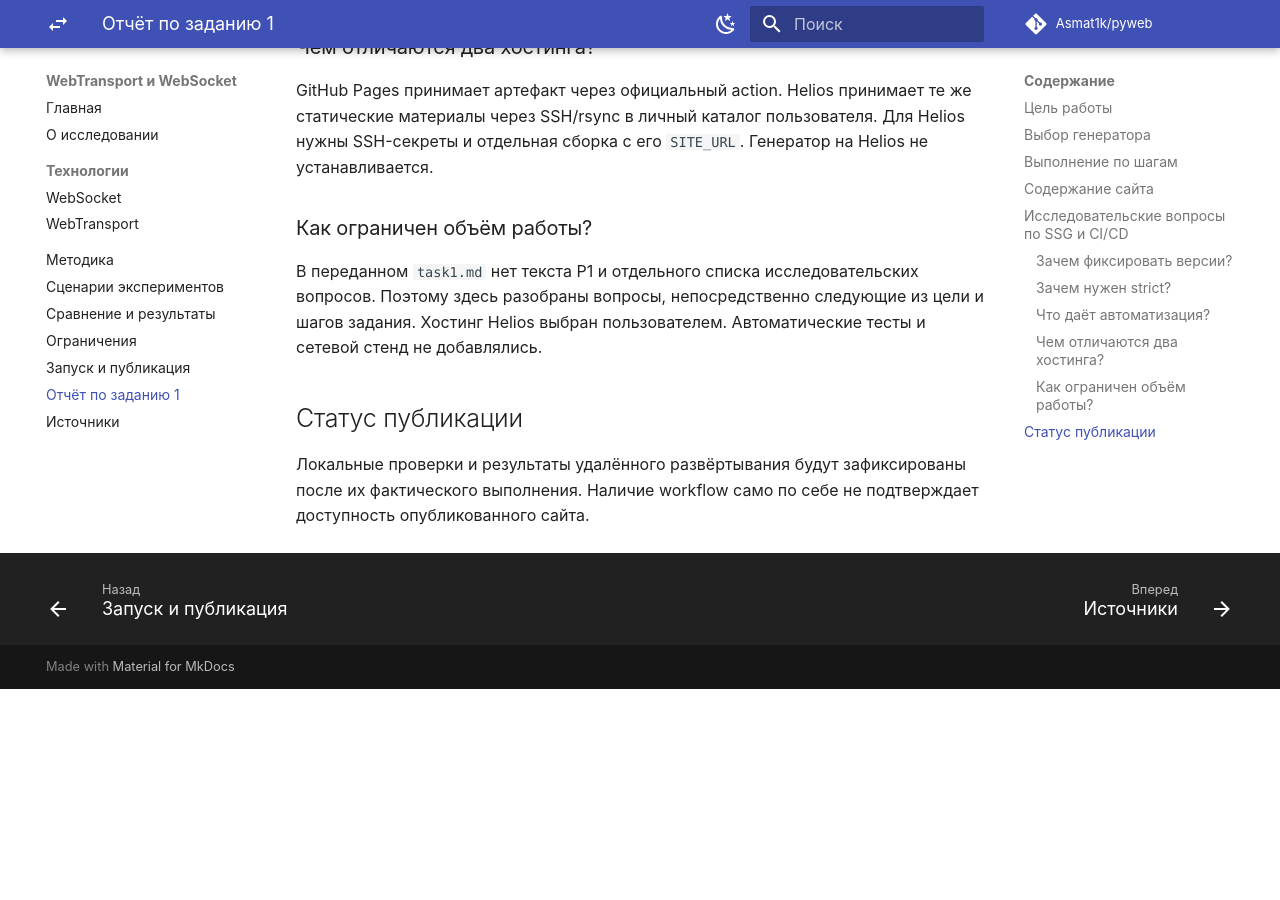
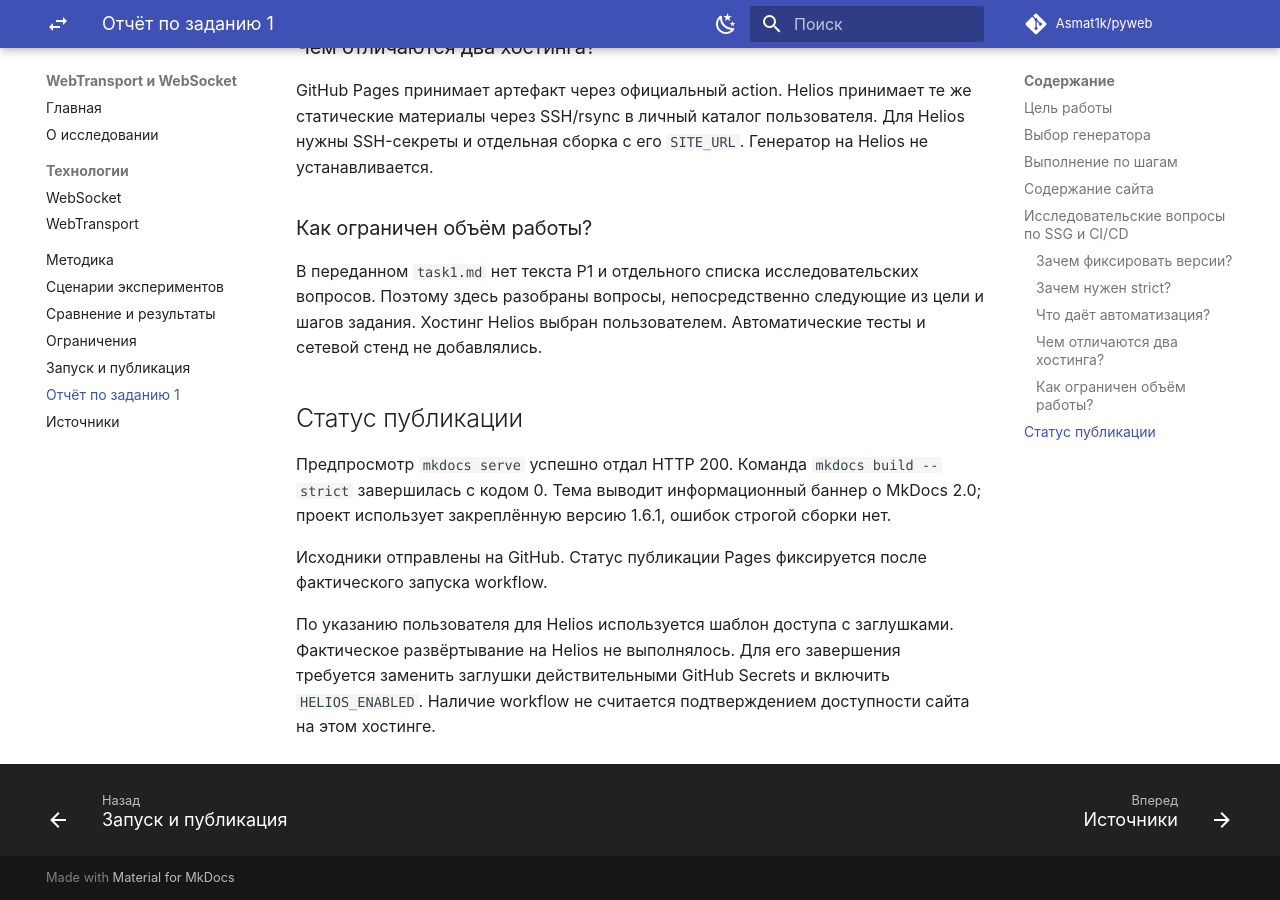
Before and after one commit to Asmat1k/pyweb, an MkDocs documentation site: the page built from docs/report.md, in a window 1280 px wide and 900 px high, scrolled down 2515 px. Built offline with MkDocs 1.6.1 and Material for MkDocs 9.7.7, drawn with Linux system fonts in a browser that asks for light colours; comment, search, counter and statistics services are not loaded; before the commit the page ends 3204 px from its top, so only the background shows below that; some of the changed text lies outside the part shown.

Commit message:
Configure strict builds and deployment to Pages and Helios

```diff
--- a/docs/report.md
+++ b/docs/report.md
@@ -34,8 +34,8 @@
 | 4. Зависимости и исключения | Точные версии закреплены в `requirements.txt`, добавлен `.gitignore` | Окружение, сборки и кэш исключены из Git |
 | 5. SSG и каркас | Установлены MkDocs и Material, выполнен `mkdocs new .` | Написаны 11 страниц и настроена навигация |
 | 6. Локальная сборка | Выполнены `mkdocs serve` и `mkdocs build --strict` | Предпросмотр HTTP 200, строгая сборка: exit code 0 |
-| 7. GitHub | Используется существующий remote `Asmat1k/pyweb` | Отправка исходников ожидает выполнения |
-| 8. GitHub Actions | Публикация через GitHub Pages и Helios | Настройка ожидает выполнения |
+| 7. GitHub | Исходники отправлены в `Asmat1k/pyweb`, ветка `main` | Первый коммит `5a98204` |
+| 8. GitHub Actions | Добавлены `pages.yml` и `helios.yml` | Проверка запуска Pages ожидается; Helios подготовлен с заглушками |
 
 Подробные команды для воспроизведения — в [инструкции](running.md).
 
@@ -88,6 +88,14 @@
 
 ## Статус публикации
 
-Локальные проверки и результаты удалённого развёртывания будут зафиксированы
-после их фактического выполнения. Наличие workflow само по себе не подтверждает
-доступность опубликованного сайта.
+Предпросмотр `mkdocs serve` успешно отдал HTTP 200. Команда
+`mkdocs build --strict` завершилась с кодом 0. Тема выводит информационный баннер
+о MkDocs 2.0; проект использует закреплённую версию 1.6.1, ошибок строгой сборки нет.
+
+Исходники отправлены на GitHub. Статус публикации Pages фиксируется после
+фактического запуска workflow.
+
+По указанию пользователя для Helios используется шаблон доступа с заглушками.
+Фактическое развёртывание на Helios не выполнялось. Для его завершения требуется
+заменить заглушки действительными GitHub Secrets и включить `HELIOS_ENABLED`.
+Наличие workflow не считается подтверждением доступности сайта на этом хостинге.
```
Also changed, not shown: docs/running.md (+14 -0 lines), 2 other files.
